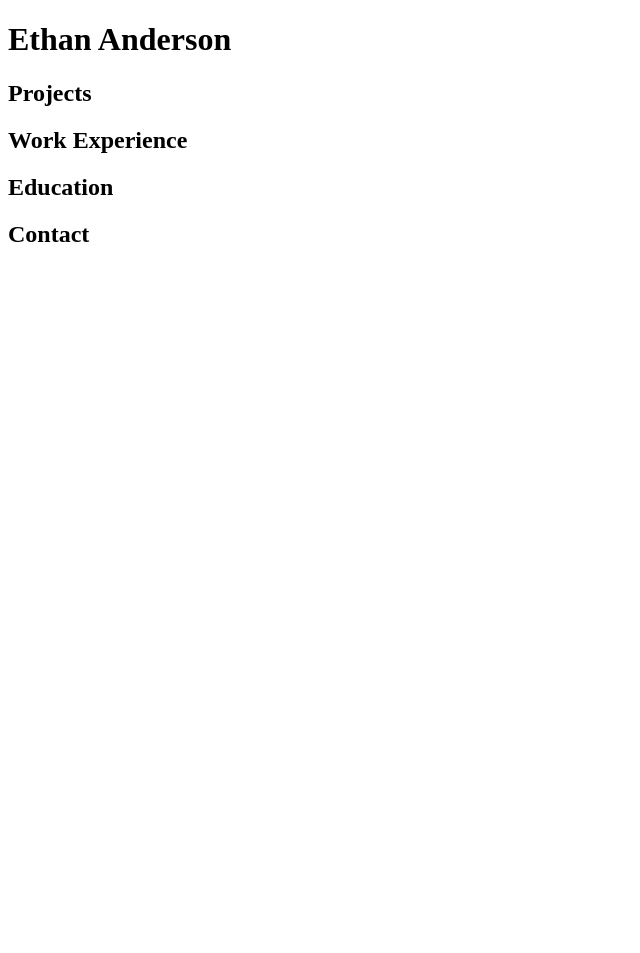
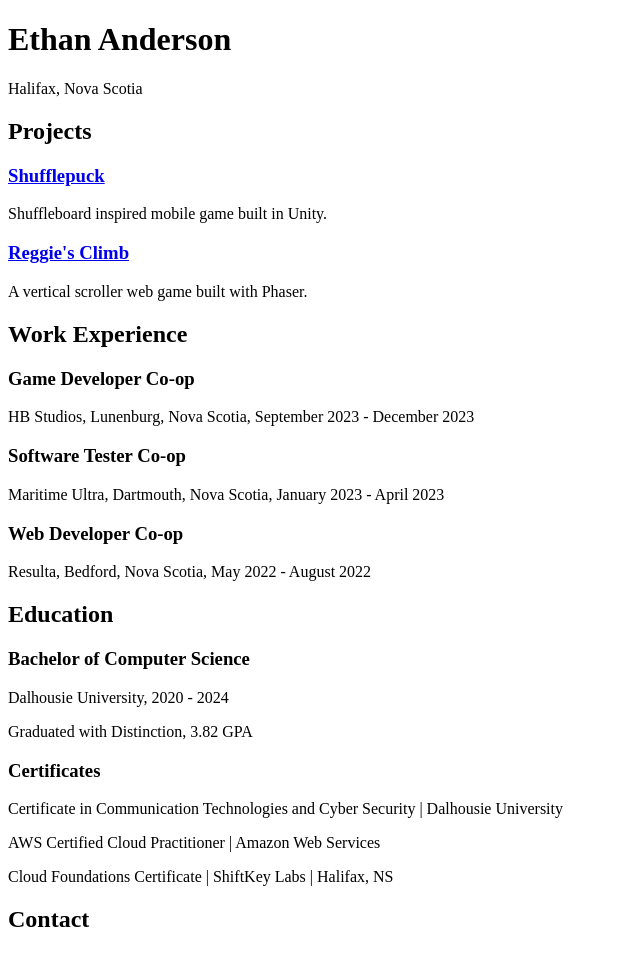
Before and after one commit to EthanAlexanderAnderson/portfolio-website, a plain HTML site: page index.html in a window 1280 px wide. Shown: the whole page, without its empty margins (0-640 px from the left). Before the commit the page ends 800 px from the top, so only its background shows below. Drawn offline with Linux system fonts and the light colour scheme.

Commit message:
Populate Sections

```diff
--- a/index.html
+++ b/index.html
@@ -7,12 +7,44 @@
 </head>
 <body>
     <h1>Ethan Anderson</h1>
+    <p>Halifax, Nova Scotia</p>
 
     <h2>Projects</h2>
+    <div class="project">
+        <h3><a href="https://shufflepuck.ethananderson.ca/">Shufflepuck</a></h3>
+        <p>Shuffleboard inspired mobile game built in Unity.</p>
+    </div>
+        <div class="project">
+        <h3><a href="https://ethanalexanderanderson.github.io/PhaserGame/">Reggie's Climb</a></h3>
+        <p>A vertical scroller web game built with Phaser.</p>
+    </div>
 
     <h2>Work Experience</h2>
+    <div class="work-experience">
+        <h3>Game Developer Co-op</h3>
+        <p>HB Studios, Lunenburg, Nova Scotia, September 2023 - December 2023</p>
+    </div>
+    <div class="work-experience">
+        <h3>Software Tester Co-op</h3>
+        <p>Maritime Ultra, Dartmouth, Nova Scotia, January 2023 - April 2023</p>
+    </div>
+    <div class="work-experience">
+        <h3>Web Developer Co-op</h3>
+        <p>Resulta, Bedford, Nova Scotia, May 2022 - August 2022</p>
+    </div>
 
     <h2>Education</h2>
+    <div class="education">
+        <h3>Bachelor of Computer Science</h3>
+        <p>Dalhousie University, 2020 - 2024</p>
+        <p>Graduated with Distinction, 3.82 GPA</p>
+    </div>
+    <div class="education">
+        <h3>Certificates</h3>
+        <p>Certificate in Communication Technologies and Cyber Security | Dalhousie University</p>
+        <p>AWS Certified Cloud Practitioner | Amazon Web Services</p>
+        <p>Cloud Foundations Certificate | ShiftKey Labs | Halifax, NS</p>
+    </div>
 
     <h2>Contact</h2>
 </body>
```
